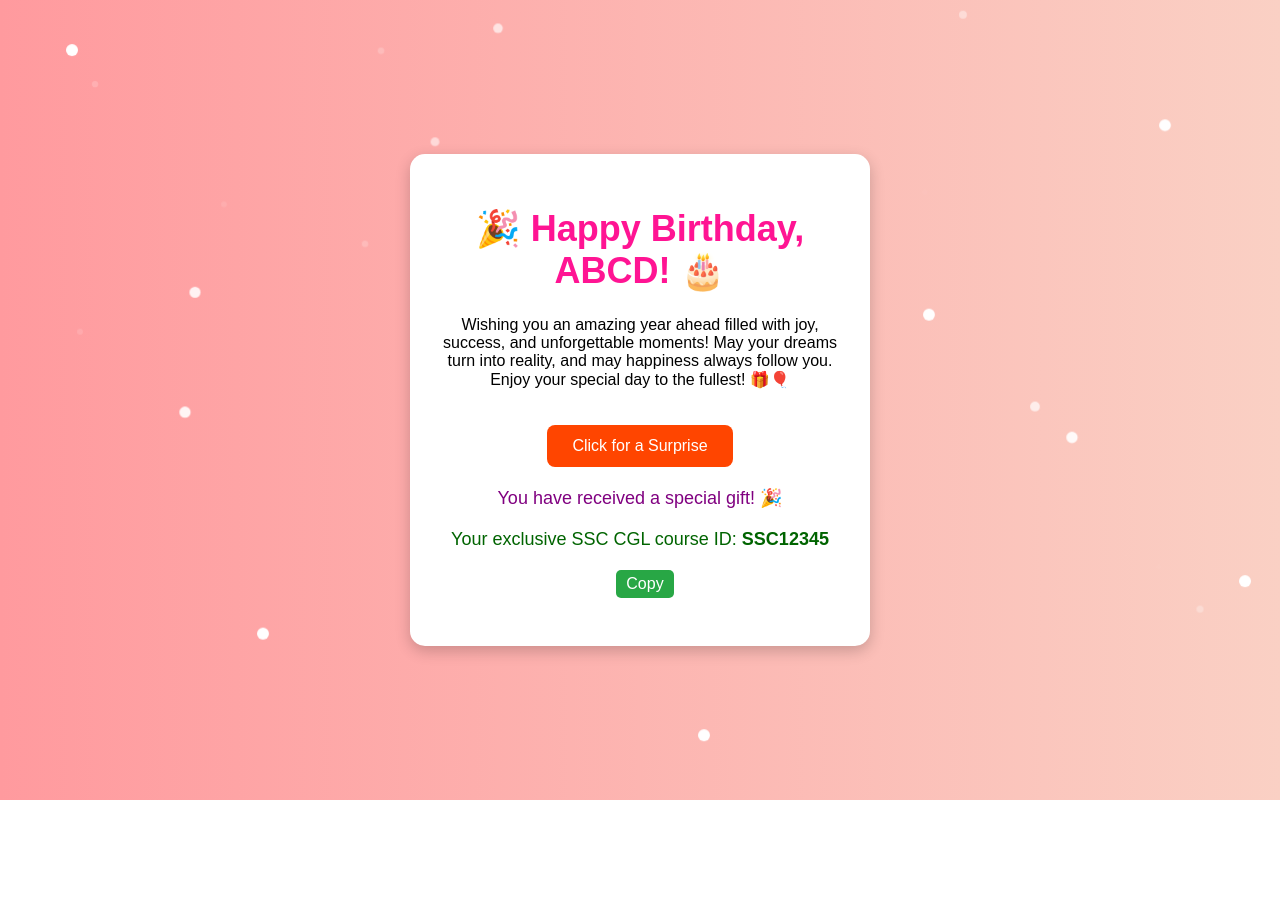
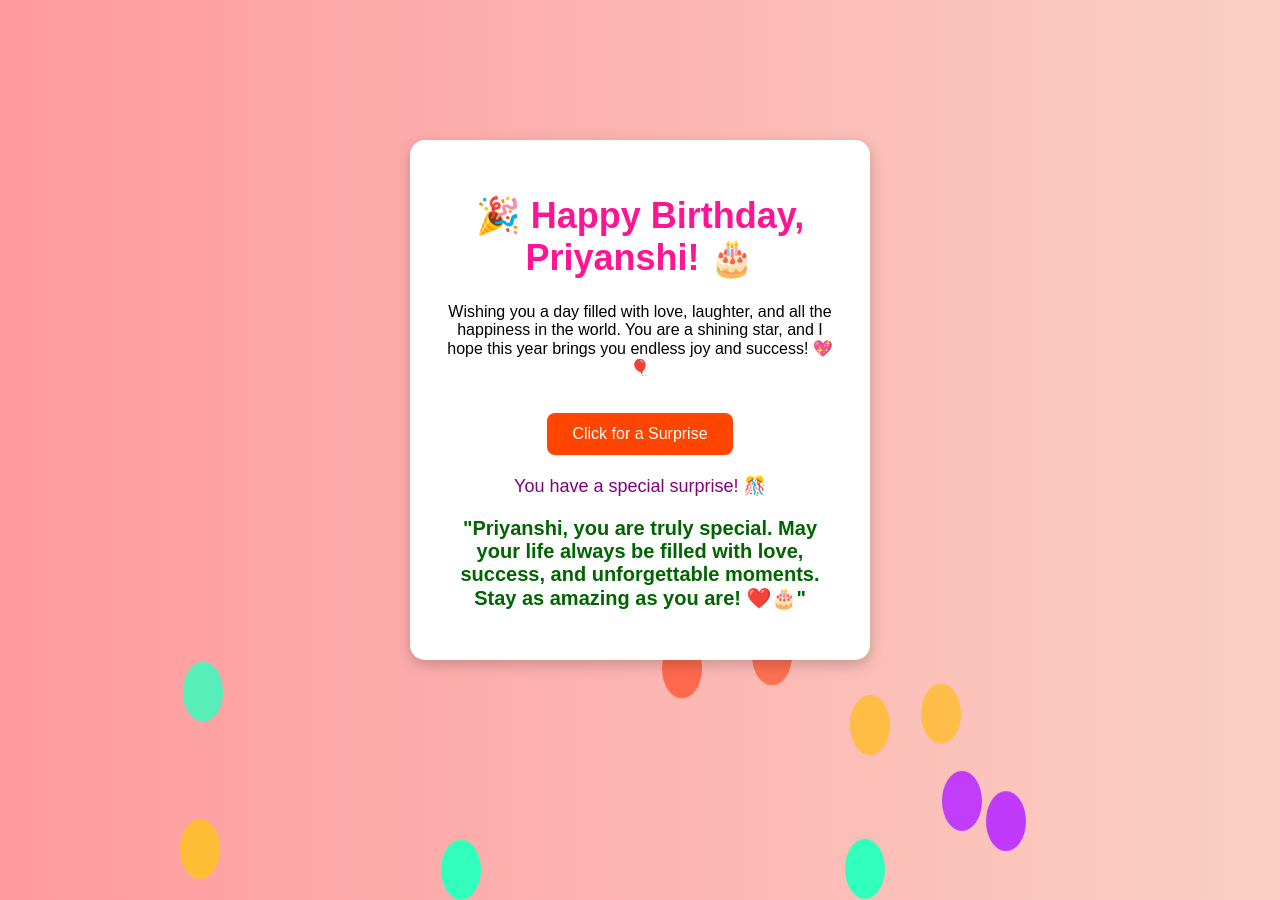
Before and after one commit to shivam-kumar-sain/forfun, a plain HTML site: page index.html in a window 1280 px wide. Both pictures are taken after a click on the button "Click for a Surprise". Before the commit the page ends 800 px from the top, so only its background shows below. Drawn offline with Linux system fonts and the light colour scheme.

Commit message:
Update index.html

```diff
--- a/index.html
+++ b/index.html
@@ -1,9 +1,12 @@
 <!DOCTYPE html>
 <html lang="en">
+
 <head>
+
     <meta charset="UTF-8">
     <meta name="viewport" content="width=device-width, initial-scale=1.0">
-    <title>Happy Birthday!</title>
+    <title>Happy Birthday, Priyanshi! 🎉</title>
+
     <style>
         body {
             text-align: center;
@@ -16,6 +19,7 @@
             height: 100vh;
             overflow: hidden;
         }
+
         .container {
             background: white;
             padding: 30px;
@@ -27,10 +31,12 @@
             z-index: 2;
             overflow: hidden;
         }
+
         h1 {
             color: #ff1493;
             font-size: 36px;
         }
+
         .message {
             display: none;
             font-size: 18px;
@@ -39,10 +45,12 @@
             animation: fadeIn 2s ease-in-out;
             position: relative;
         }
+
         @keyframes fadeIn {
             from { opacity: 0; }
             to { opacity: 1; }
         }
+
         button {
             padding: 12px 25px;
             font-size: 16px;
@@ -53,110 +61,99 @@
             border-radius: 8px;
             margin-top: 20px;
         }
+
         button:hover {
             background-color: #ff6347;
         }
-        .gift {
+
+        .surprise {
             display: none;
-            font-size: 18px;
+            font-size: 20px;
             color: #006400;
             margin-top: 20px;
             position: relative;
+            font-weight: bold;
         }
-        .copy-btn {
-            background: #28a745;
-            color: white;
-            border: none;
-            padding: 5px 10px;
-            margin-left: 10px;
-            cursor: pointer;
-            border-radius: 5px;
+
+        .balloon {
+            position: absolute;
+            width: 40px;
+            height: 60px;
+            background: red;
+            border-radius: 50%;
+            bottom: -100px;
+            animation: float 4s ease-in-out infinite;
         }
-        .copy-btn:hover {
-            background: #218838;
+
+        .balloon:nth-child(2) { background: blue; left: 30px; animation-delay: 1s; }
+        .balloon:nth-child(3) { background: green; left: 60px; animation-delay: 2s; }
+        .balloon:nth-child(4) { background: yellow; left: 90px; animation-delay: 3s; }
+
+        @keyframes float {
+            0% { transform: translateY(0); opacity: 1; }
+            50% { transform: translateY(-200px); opacity: 0.8; }
+            100% { transform: translateY(-400px); opacity: 0; }
         }
+
         @media (max-width: 600px) {
             .container {
                 width: 90%;
                 padding: 20px;
             }
+
             h1 {
                 font-size: 28px;
             }
+
             button {
                 font-size: 14px;
             }
         }
-        .star {
-            position: absolute;
-            width: 10px;
-            height: 10px;
-            background: white;
-            border-radius: 50%;
-            opacity: 0;
-            animation: twinkle 6s ease-in-out infinite;
-        }
-        @keyframes twinkle {
-            0% { opacity: 0; transform: translateY(0) scale(0.5); }
-            50% { opacity: 1; transform: translateY(-50px) scale(1.2); }
-            100% { opacity: 0; transform: translateY(-100px) scale(0.5); }
-        }
+
     </style>
+
 </head>
+
 <body>
-    <div id="stars-container"></div>
+
+    <div id="balloon-container"></div>
+
     <div class="container">
-        <h1>🎉 Happy Birthday, ABCD! 🎂</h1>
-        <p>Wishing you an amazing year ahead filled with joy, success, and unforgettable moments! May your dreams turn into reality, and may happiness always follow you. Enjoy your special day to the fullest! 🎁🎈</p>
-        <button onclick="showMessage()">Click for a Surprise</button>
-        <p class="message" id="birthdayMessage">You have received a special gift! 🎉</p>
-        <p class="gift" id="giftMessage">Your exclusive SSC CGL course ID: <strong id="courseId">SSC12345</strong>
-            <button class="copy-btn" onclick="copyToClipboard('courseId')">Copy</button>
-        </p>
+        <h1>🎉 Happy Birthday, Priyanshi! 🎂</h1>
+        <p>Wishing you a day filled with love, laughter, and all the happiness in the world. You are a shining star, and I hope this year brings you endless joy and success! 💖🎈</p>
+        <button onclick="showSurprise()">Click for a Surprise</button>
+
+        <p class="message" id="birthdayMessage">You have a special surprise! 🎊</p>
+        <p class="surprise" id="surpriseMessage">"Priyanshi, you are truly special. May your life always be filled with love, success, and unforgettable moments. Stay as amazing as you are! ❤️🎂"</p>
     </div>
 
     <script>
-        function showMessage() {
+        function showSurprise() {
             document.getElementById("birthdayMessage").style.display = "block";
-            document.getElementById("giftMessage").style.display = "block";
-            createStarsInsideDiv();
+            document.getElementById("surpriseMessage").style.display = "block";
+            createBalloons();
         }
 
-        function createStars() {
-            const starsContainer = document.getElementById("stars-container");
-            for (let i = 0; i < 30; i++) {
-                let star = document.createElement("div");
-                star.classList.add("star");
-                star.style.left = Math.random() * 100 + "vw";
-                star.style.top = Math.random() * 100 + "vh";
-                star.style.animationDelay = Math.random() * 6 + "s";
-                starsContainer.appendChild(star);
+        function createBalloons() {
+            const balloonContainer = document.getElementById("balloon-container");
+            balloonContainer.innerHTML = "";
+
+            for (let i = 0; i < 10; i++) {
+                let balloon = document.createElement("div");
+                balloon.classList.add("balloon");
+                balloon.style.left = Math.random() * 90 + "%";
+                balloon.style.background = getRandomColor();
+                balloon.style.animationDelay = Math.random() * 3 + "s";
+                balloonContainer.appendChild(balloon);
             }
         }
 
-        function createStarsInsideDiv() {
-            const messageContainer = document.querySelector(".container");
-            for (let i = 0; i < 20; i++) {
-                let star = document.createElement("div");
-                star.classList.add("star");
-                star.style.left = Math.random() * 100 + "%";
-                star.style.top = Math.random() * 100 + "%";
-                star.style.animationDelay = Math.random() * 6 + "s";
-                star.style.position = "absolute";
-                star.style.zIndex = "-1";
-                messageContainer.appendChild(star);
-            }
+        function getRandomColor() {
+            const colors = ["#FF5733", "#FFBD33", "#33FF57", "#33FFBD", "#5733FF", "#BD33FF"];
+            return colors[Math.floor(Math.random() * colors.length)];
         }
+    </script>
 
-        function copyToClipboard(elementId) {
-            var text = document.getElementById(elementId).innerText;
-            navigator.clipboard.writeText(text).then(function() {
-                alert("Copied: " + text);
-            }, function(err) {
-                console.error("Failed to copy", err);
-            });
-        }
-        createStars();
-    </script>
 </body>
+
 </html>
```
